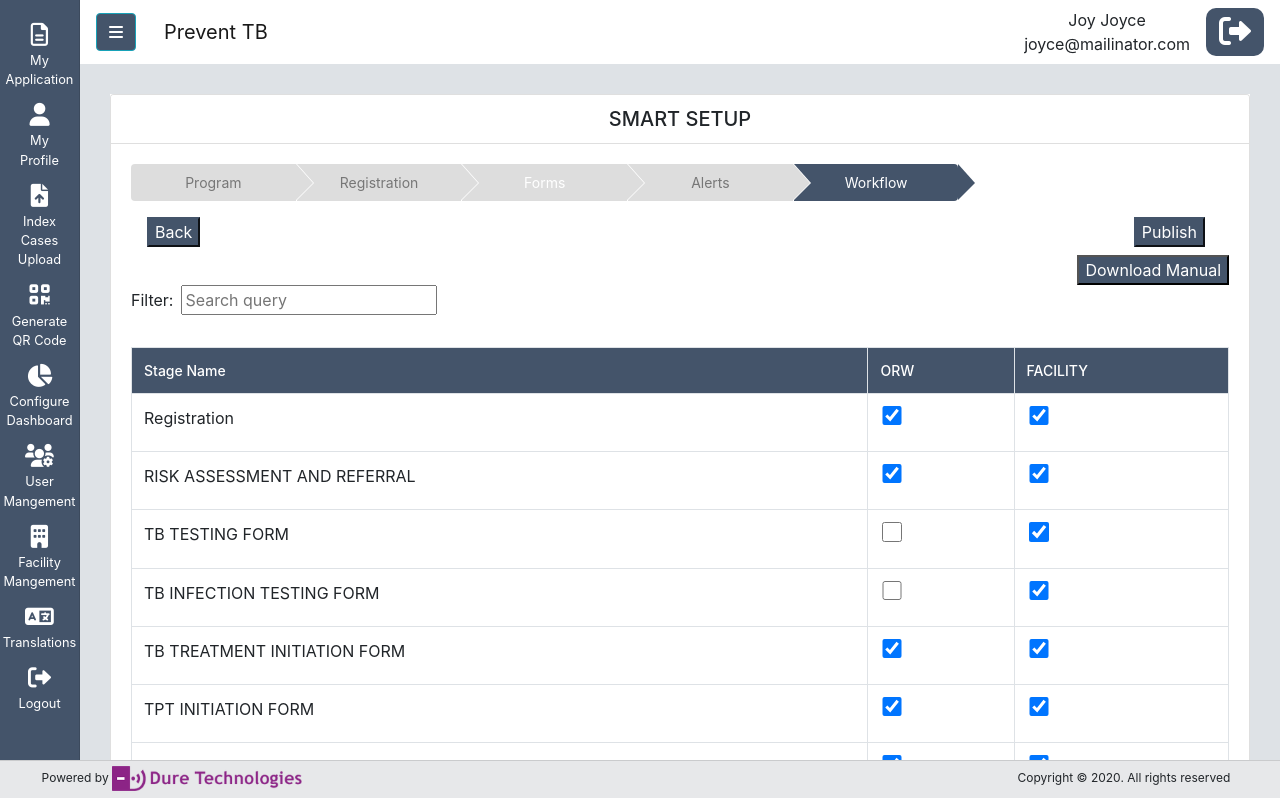
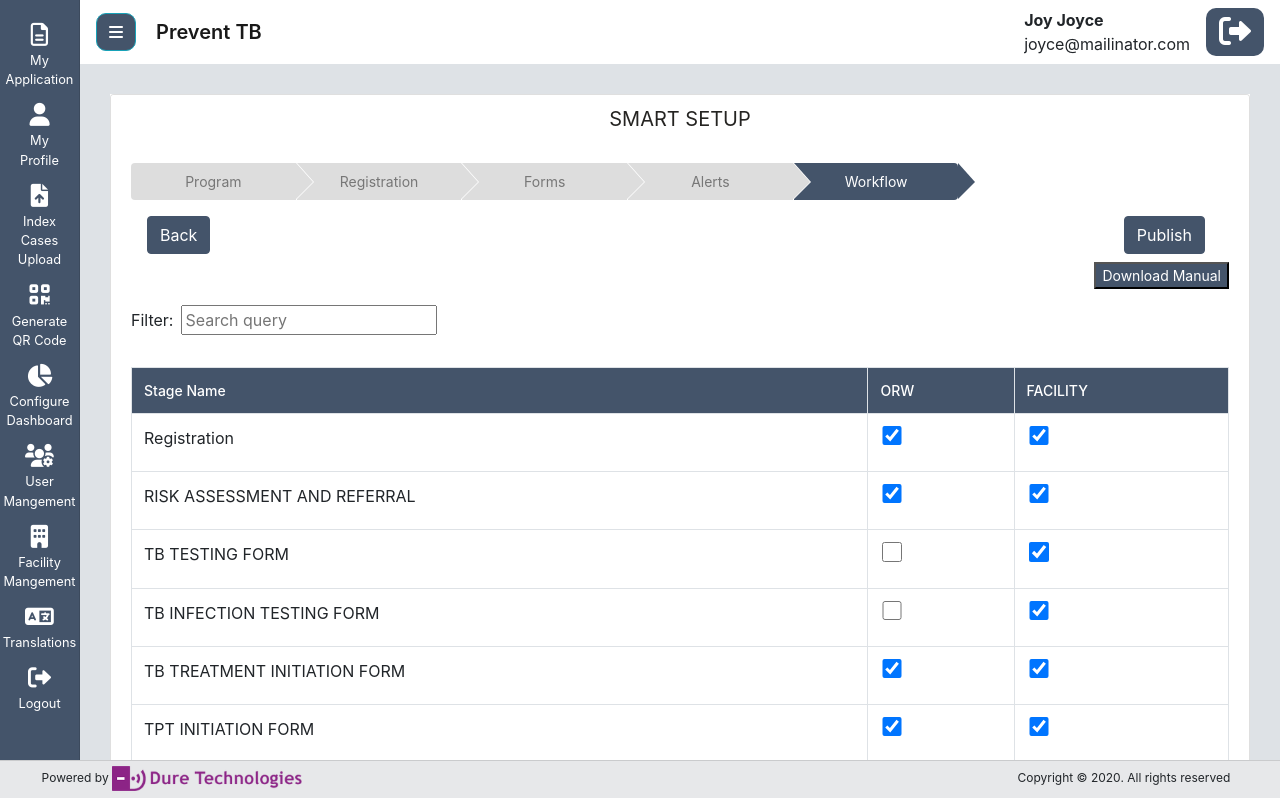
Before and after one commit to JoyceAtDure/smartsetupReact, a React (Create React App) app: page /Dashboard in a window 1280 px wide. Shown: the top 798 px of the page. Built offline with nearby package versions, Linux system fonts and the light colour scheme.

Commit message:
fixes css

```diff
--- a/src/assets/css/custom.css
+++ b/src/assets/css/custom.css
@@ -245,6 +245,11 @@ body{
 
 .programHeader{
     background-color: #fff !important;
+    border-bottom: 0 !important;
+    color: #252422;
+    font-weight: 400;
+    margin: 0;
+
 }
 .btn-info{
     background-color: #44546a !important;
@@ -424,9 +429,10 @@ body{
     border-bottom: 1px solid transparent;
     height: calc(100vh - 40px) !important;
     height: 100vh;
-    overflow-y: hidden;
+    /* overflow-y: scroll; */
     overflow-x: hidden;
     /* margin-bottom: 0 !important; */
+    padding-bottom: 0.5rem !important;
 }
 #sidebar ul li.active>a, a[aria-expanded=true] {
     color: #fff;
@@ -454,21 +460,37 @@ body{
     font-size: 1.8em;
     margin-bottom: 5px;
 }
+.hammenu{
+    border-radius: 10px !important;
+}
+.navTitle{
+    color: #44546a;
+    font-size: 18px;
+    font-weight: 600;
+    margin-left: 20px;
+
+}
+.name {
+    font-size: 16px;
+    font-weight: 700;
+    text-align: left;
+    float: left;
+}
 .bnBtn,.wizard-card-footer{
     display: flex;
     justify-content: space-between;
 }
 .wizard-btnb{
-    background-color: rgb(68, 84, 106);
-     border-color: rgb(68, 84, 106);
-     color: white;
+    background-color: rgb(68, 84, 106) !important;
+     border-color: rgb(68, 84, 106) !important;
+     color: white !important;
 
 }
 
 .wizard-btnn{
-    background-color: rgb(68, 84, 106);
-    border-color: rgb(68, 84, 106);
-    color: white;
+    background-color: rgb(68, 84, 106) !important;
+    border-color: rgb(68, 84, 106) !important;
+    color: white !important;
 }
 
 .int-pm {
@@ -638,6 +660,10 @@ body{
     display: flex;
 
     justify-content: flex-end;
+}
+.work-flow-top-bar {
+    margin-bottom: 1rem;
+   font-size: 14px;
 }
 
 .btn-secondary a{
--- a/src/pages/Dashboard.js
+++ b/src/pages/Dashboard.js
@@ -91,13 +91,14 @@ const Dashboard = () => {
             </nav>
         <div className="contentapp">
           <Navbar expand="lg">
-          <button type="button" id="sidebarCollapse" className="btn btn-info"><i data-v-c3854e32="" className="fas fa-bars"></i></button>
-            <Navbar.Brand href="#home">Prevent TB</Navbar.Brand>
+          <button type="button" id="sidebarCollapse" className="btn btn-info hammenu"><i data-v-c3854e32="" className="fas fa-bars"></i></button>
+            <Navbar.Brand className="navTitle" href="#home">Prevent TB</Navbar.Brand>
             <Navbar.Toggle aria-controls="basic-navbar-nav" />
             <Navbar.Collapse id="basic-navbar-nav">
                 <Nav className="ml-auto">
                     <div >
-                        <span>Joy Joyce</span><br></br>
+
+                        <span className="name">Joy Joyce</span><br></br>
                         <span>joyce@mailinator.com</span>
                         </div>
                   <button className="btn btn-sign"><i  className="fas fa-sign-out-alt fa-2x pull-right"></i></button>
@@ -124,7 +125,7 @@ const Dashboard = () => {
                             <a className="nav-link " id="pills-profile-tab" data-bs-toggle="pill" data-bs-target="#pills-profile" type="a" role="tab" aria-controls="pills-profile" aria-selected="false">Registration</a>
                         </li>
                         <li className="nav-item step " role="presentation">
-                            <a className="nav-link active" id="pills-contact-tab" data-bs-toggle="pill" data-bs-target="#pills-contact" type="a" role="tab" aria-controls="pills-contact" aria-selected="false">Forms</a>
+                            <a className="nav-link " id="pills-contact-tab" data-bs-toggle="pill" data-bs-target="#pills-contact" type="a" role="tab" aria-controls="pills-contact" aria-selected="false">Forms</a>
                         </li>
                         <li className="nav-item step " role="presentation">
                             <a className="nav-link  " id="pills-contact-tab" data-bs-toggle="pill" data-bs-target="#pills-contact" type="a" role="tab" aria-controls="pills-contact" aria-selected="false">Alerts</a>
@@ -219,8 +220,8 @@ const Dashboard = () => {
                             <div>
                             <div className="row pt-1">
                                 <div className="col-12 bnBtn">
-                                    <button tabindex="-1" type="button" className="wizard-btnb  ml-3" >Back</button>
-                                    <button tabindex="-1" type="button" className="wizard-btnn  mr-3">Next
+                                    <button tabindex="-1" type="button" className="btn wizard-btnb  ml-3" >Back</button>
+                                    <button tabindex="-1" type="button" className="btn wizard-btnn  mr-3">Next
                                     </button>
                                     </div>
                             </div>
@@ -443,8 +444,8 @@ const Dashboard = () => {
                             </div>
                             <div className="row pt-1">
                                 <div className="col-12 bnBtn">
-                                    <button tabindex="-1" type="button" className="wizard-btnb  ml-3" >Back</button>
-                                    <button tabindex="-1" type="button" className="wizard-btnn  mr-3">Next
+                                    <button tabindex="-1" type="button" className="btn wizard-btnb  ml-3" >Back</button>
+                                    <button tabindex="-1" type="button" className="btn wizard-btnn  mr-3">Next
                                     </button>
                                     </div>
                             </div>
@@ -851,8 +852,8 @@ const Dashboard = () => {
                             </div>
                             <div className="row pt-1">
                                 <div className="col-12 bnBtn">
-                                    <button tabindex="-1" type="button" className="wizard-btnb  ml-3" >Back</button>
-                                    <button tabindex="-1" type="button" className="wizard-btnn  mr-3">Next
+                                    <button tabindex="-1" type="button" className="btn wizard-btnb  ml-3" >Back</button>
+                                    <button tabindex="-1" type="button" className="btn wizard-btnn  mr-3">Next
                                     </button>
                                 </div>
 
@@ -863,8 +864,8 @@ const Dashboard = () => {
                             <div>
                             <div className="row pt-1">
                                 <div className="col-12 bnBtn">
-                                    <button tabindex="-1" type="button" className="wizard-btnb  ml-3" >Back</button>
-                                    <button tabindex="-1" type="button" className="wizard-btnn  mr-3">Next
+                                    <button tabindex="-1" type="button" className="btn wizard-btnb  ml-3" >Back</button>
+                                    <button tabindex="-1" type="button" className="btn wizard-btnn  mr-3">Next
                                     </button>
                                     </div>
                             </div>
@@ -931,8 +932,8 @@ const Dashboard = () => {
                             </div>
                             <div className="row pt-1">
                                 <div className="col-12 bnBtn">
-                                    <button tabindex="-1" type="button" className="wizard-btnb  ml-3" >Back</button>
-                                    <button tabindex="-1" type="button" className="wizard-btnn  mr-3">Next
+                                    <button tabindex="-1" type="button" className="btn wizard-btnb  ml-3" >Back</button>
+                                    <button tabindex="-1" type="button" className="btn wizard-btnn  mr-3">Next
                                     </button>
                                     </div>
                             </div>
@@ -941,11 +942,11 @@ const Dashboard = () => {
                         <div className="tab-pane fade show active" id="pills-contact" role="tabpanel" aria-labelledby="pills-contact-tab">
                             <div className="row">
                             <div  className="col-12 bnBtn">
-                                <button  tabindex="-1" type="button" className="wizard-btnb  ml-3" >Back</button>
-                            <button  tabindex="-1" type="button" className="wizard-btnn  mr-4" >Publish</button></div>
+                                <button  tabindex="-1" type="button" className="btn wizard-btnb  ml-3" >Back</button>
+                            <button  tabindex="-1" type="button" className="btn wizard-btnn  mr-4" >Publish</button></div>
                             </div>
                             <div  className="row"><div  className=" mt-2 offset-sm-6 col-sm-6 work-flow-top-bar"><button  type="button" className="btndownload"><a  href="https://uatltbi.duredemos.com/Manual/PreventTB_TrainingManual_SmartSetup_V5.docx.pdf" target="_blank"> Download Manual</a></button></div></div>
-                            <div className="row"><div className="col-md-12"><div className="form-group form-inline pull-left "><div  className="fillsearch"><label  className="mr-2">Filter:</label><input type="text" placeholder="Search query"  autocomplete="off" /></div></div><div className="form-group form-inline pull-right VueTables__limit"></div></div></div>
+                            <div className="row"><div className="col-md-12"><div className="form-group  form-inline pull-left "><div  className="fillsearch"><label  className="mr-2">Filter:</label><input type="text" placeholder="Search query"  autocomplete="off" /></div></div><div className="form-group form-inline pull-right VueTables__limit"></div></div></div>
 
                             <div className="work-flow-table">
                                 <table  className="table">
@@ -973,8 +974,8 @@ const Dashboard = () => {
                             <div  class=" mt-2 col-sm-12 work-flow-top-bar"> *Note : The workflow section is to assign roles to users, the sequence of the variables can be changed in the Forms section </div>
                             <div className="row">
                             <div  className="col-12 bnBtn">
-                                <button  tabindex="-1" type="button" className="wizard-btnb  ml-3" >Back</button>
-                            <button  tabindex="-1" type="button" className="wizard-btnn  mr-4" >Publish</button></div>
+                                <button  tabindex="-1" type="button" className="btn wizard-btnb  ml-3" >Back</button>
+                            <button  tabindex="-1" type="button" className="btn wizard-btnn  mr-4" >Publish</button></div>
                             </div>
 
 
```
Also changed, not shown: src/assets/images/avatar.png (added).
